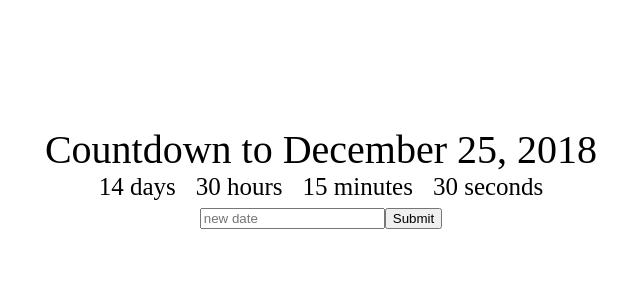
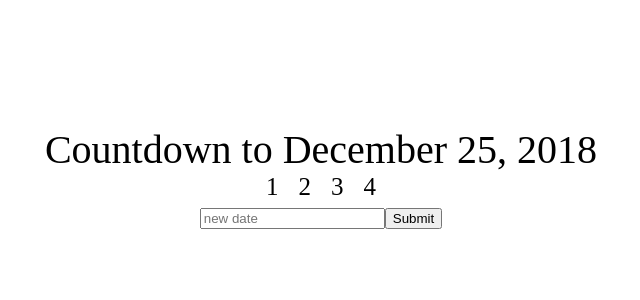
Before and after one commit to volosgoto/countdownchamp, a React (Create React App) app: page / in a window 1280 px wide. Shown: the top 300 px of the page, without its empty margins (319-959 px from the left). Built offline with nearby package versions, Linux system fonts and the light colour scheme.

Commit message:
add Clock.js

```diff
--- a/src/App.js
+++ b/src/App.js
@@ -1,5 +1,5 @@
 import React, { Component } from 'react';
-
+import Clock from './Clock';
 class App extends Component {
   // to add properties
   constructor(props) {
@@ -26,18 +26,13 @@
     return (
       <div className="App">
         <div className="App-title">Countdown to {this.state.deadline}</div>
-        <div>
-          <div className="Clock-days">14 days</div>
-          <div className="Clock-hours">30 hours</div>
-          <div className="Clock-minutes">15 minutes</div>
-          <div className="Clock-seconds">30 seconds</div>
-        </div>
+          <Clock />
           <div>
             <input
               placeholder="new date"
               // Check input value
               // onChange = {e => console.log('event', e.target.value)}
-              onChange = { event => this.setState({newDeadlineb : event.target.value}) }
+              onChange = { event => this.setState({newDeadline : event.target.value}) }
             />
             <button onClick={ () => this.changeDeadline() }>Submit</button>
           </div>
--- /dev/null
+++ b/src/Clock.js
@@ -0,0 +1,28 @@
+import React, { Component } from 'react';
+import './App.css';
+
+class Clock extends Component{
+  constructor(props){
+    super(props);
+
+    this.state = {
+      days : 1,
+      hours : 2,
+      minutes: 3,
+      seconds : 4
+    }
+  }
+
+  render(){
+    return(
+      <div>
+        <div className="Clock-days">{this.state.days}</div>
+        <div className="Clock-hours">{this.state.hours}</div>
+        <div className="Clock-minutes">{this.state.minutes}</div>
+        <div className="Clock-seconds">{this.state.seconds}</div>
+    </div>
+    );
+  }
+}
+
+export default Clock;
```
